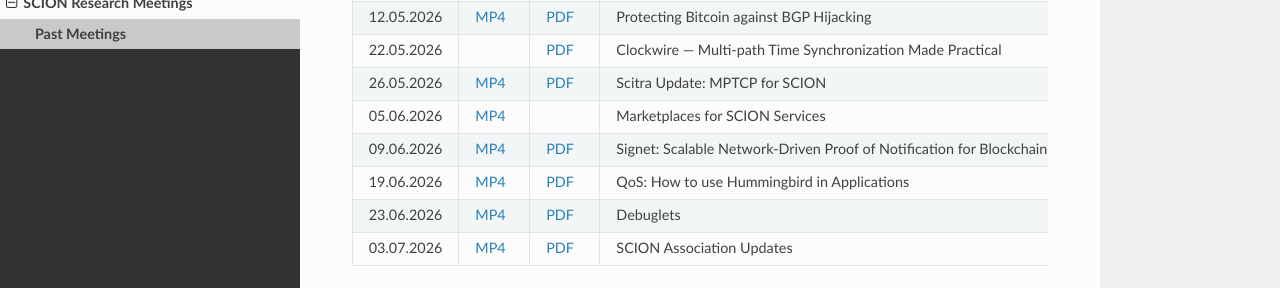
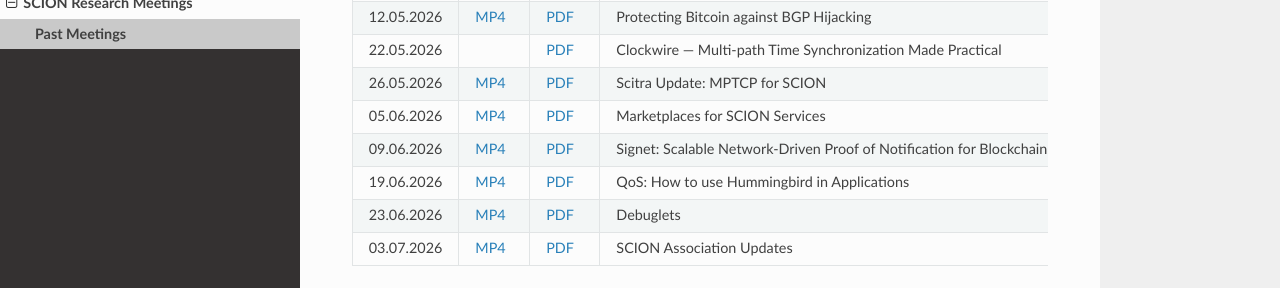
Before and after one commit to netsys-lab/scion-education-network-documentation, a Sphinx documentation site: the page built from docs/source/scion-research/meetings/past.rst, in a window 1280 px wide and 900 px high, scrolled down 1247 px. Shown: the part 445-733 px from the top of the window. Built offline with Sphinx 7.4.7 and the Read the Docs theme 3.1.0, drawn with Linux system fonts in a browser that asks for light colours.

Commit message:
Marketplaces for QoS: Add PDF. (#56)

```diff
--- a/docs/source/scion-research/meetings/past.rst
+++ b/docs/source/scion-research/meetings/past.rst
@@ -299,7 +299,7 @@
       -
     * - 05.06.2026
       - `MP4 <https://drive.google.com/file/d/1-krR_dc3a5mMYADobTLYATCmfICbKgPN/view>`__
-      -
+      - `PDF <https://drive.google.com/file/d/1CbopVEC03OV2KVngWUX3KtsSlhxr14PC/view>`__
       - Marketplaces for SCION Services
       - Fabio Rentsch (ETH Zurich)
       -
```
